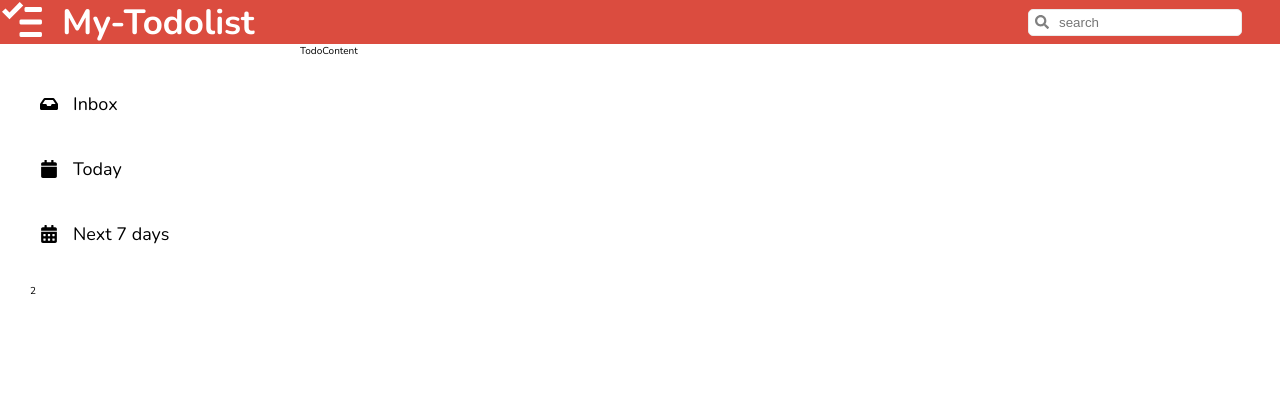
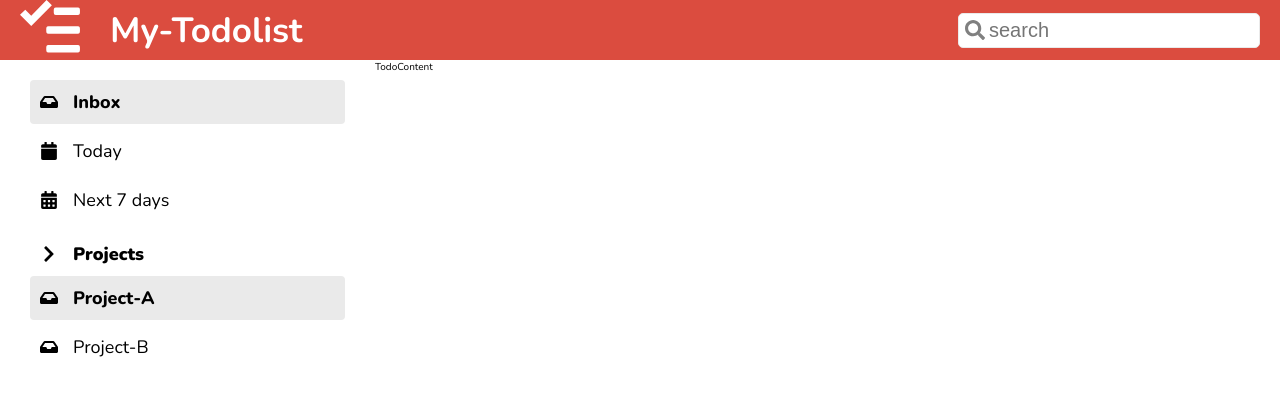
Before and after one commit to NatthaphongSk/todolist_project, a React (Create React App) app: page / in a window 1280 px wide. Shown: the top 396 px of the page. Built offline with nearby package versions, Linux system fonts and the light colour scheme.

Commit message:
finish Lists

```diff
--- a/src/app/App.js
+++ b/src/app/App.js
@@ -1,14 +1,26 @@
+// Dependencies
 import "./App.scss";
-import Header from "../components/Header.jsx";
-import ListItem from "../components/ListItem";
 import {
   FaInbox,
   FaCalendar,
   FaCalendarAlt,
   FaChevronDown,
 } from "react-icons/fa";
+import Header from "../components/Header";
+import Lists from "../components/Lists";
 
 function App() {
+  const generalList = [
+    { id: 1, text: "Inbox", active: true, icon: <FaInbox /> },
+    { id: 2, text: "Today", active: false, icon: <FaCalendar /> },
+    { id: 3, text: "Next 7 days", active: false, icon: <FaCalendarAlt /> },
+  ];
+  const projectList = [
+    { id: 4, text: "Project-A", active: true, icon: <FaInbox /> },
+    { id: 5, text: "Project-B", active: false, icon: <FaInbox /> },
+  ];
+
+  //cbjectDetail => <listItem ...ObjDetail>
   return (
     <div className="todo">
       <div className="todo__header">
@@ -16,23 +28,22 @@ function App() {
       </div>
       <div className="todo__sidebar">
         <aside className="sidebar">
-          <section className="sidebar-category">
-            <ul className="list">
-              <ListItem
-                text="Inbox"
-                icon={<FaInbox className="list__item__icon" />}
-              />
-              <ListItem
-                text="Today"
-                icon={<FaCalendar className="list__item__icon" />}
-              />
-              <ListItem
-                text="Next 7 days"
-                icon={<FaCalendarAlt className="list__item__icon" />}
-              />
-            </ul>
+          <section className="sidebar__category">
+            <Lists data={generalList} />
           </section>
-          <section className="sidebar-category">2</section>
+          <section className="sidebar__category">
+            <div className="accordion">
+              {/* Toggle */}
+              <div className="accordion__toggle">
+                <li className="accordion__item">
+                  <FaChevronDown className="accordion__item__icon accordion__item__active" />
+                  <p className="accordion__item__text">Projects</p>
+                </li>
+              </div>
+              {/* Lists */}
+              <Lists data={projectList} />
+            </div>
+          </section>
         </aside>
       </div>
       <div className="todo__content">TodoContent</div>
@@ -41,3 +52,45 @@ function App() {
 }
 
 export default App;
+
+/*
+challenge : Refactor ให้ 2 section render UI ที่
+  - OptionA (2/5):render ต่างกัน <list/> กับ <Accordian/>
+  - OptionB (4/5):render ด้วย UI เดี่ยวกัน เช่น <list/>
+  - OptionC (5/5):render ด้วย UI <list/> ภายใต้ <Accordian><list/><Accordian/>
+*/
+
+// {
+//   /*
+// <ul className="list">
+//   {/* วิธี 1 */
+// }
+// {
+//   /* {projectList.map((obj) => (
+//     <ListItem
+//       key={obj.id}
+//       text={obj.text}
+//       icon={obj.icon}
+//       active={obj.active}
+//     /> */
+// }
+// {
+//   /* วิธี 2 */
+// }
+// {
+//   /* {projectList.map((obj) => (
+//     <ListItem key={obj.id} {...obj} />
+//   ))} */
+// }
+// {
+//   /* วิธี 3 */
+// }
+// {
+//   /* {projectLists.map((obj) => {
+//     obj.key = obj.id;
+//     delete obj.id;
+//     return <ListItem {...obj} />;
+//   })}
+// </ul>
+// */
+// }
--- a/src/app/App.scss
+++ b/src/app/App.scss
@@ -1,23 +1,18 @@
-@import "../index.scss";
+@import '../index.scss';
 
-
-.todo{
+.todo {
   display: grid;
-    // grid-template-rows: ความสูงแถว1 ความสูงแถวสอง
   grid-template-rows: $header-height calc(100vh - $header-height);
   grid-template-columns: $sidebar-width calc(100vw - $sidebar-width);
-    &__header{
-        // grid-row-start: 1;
-        // grid-row-end: 2;
+  &__header {
     grid-row: 1/2;
     grid-column: 1/-1;
-
   }
-    &__sidebar{
+  &__sidebar {
     grid-row: 2/-1;
-        grid-column: 1/2;
+    grid-column: 1 / span 1;
   }
-    &__content{
+  &__content {
     grid-row: 2/-1;
     grid-column: 2/-1;
   }
@@ -32,30 +27,31 @@
   height: calc(100vh - $header-height);
 }
 
-// Block
-.list {
-    display: flex;
-    flex-direction: column;
-    gap: 5px;
-    padding: 0;
+// SCSS : mixins and extends concept
 
-    // Element
+// BLOCK
+.accordion {
+  // ELEMENT
   &__item {
     display: flex;
     align-items: center;
     gap: 15px;
     font-size: 1.8rem;
-        padding: 0 10px;
+    padding: 10px;
     border-radius: 4px;
+    font-weight: 900;
+
+    // MODIFIER
+    &__icon {
       cursor: pointer;
-
-        &:hover {
-            background-color: $grey-light;
+      transition: 1s;
+    }
+    &__active {
+      transform: rotate(-90deg);
     }
 
-        // Modifier
     &__text {
-            font-weight: 400;
+      font-weight: inherit;
     }
   }
 }
--- a/src/components/Header.jsx
+++ b/src/components/Header.jsx
@@ -6,7 +6,7 @@ function Header(){
     return(
         <header className="header">
           <div className="header__logo">
-            <GoTasklist />
+            <GoTasklist/>
           </div>
           <div className="header__text">
             <h1>My-Todolist</h1>
--- a/src/components/Header.scss
+++ b/src/components/Header.scss
@@ -3,13 +3,13 @@
 .header{
     display: flex;
     align-items: center;
-    gap: 20px;
+    gap: 30px;
     height: $header-height;
     background-color: $primary;
-    padding: 2px 2px;
+    padding: 2px 20px;
     box-sizing: border-box;
     &__logo{
-        font-size: 4rem;
+        font-size: 6rem;
         color: white;
         display: flex;
         cursor: pointer;
@@ -26,24 +26,3 @@
         min-width: 250px;
     }
 }
-
-.search{
-    position: relative;
-
-    &__icon{
-        position: absolute;
-        left: 7px;
-        top: 50%;
-        transform: translateY(-50%);
-        font-size: 1.4rem;
-        color: $grey-dark;
-        display: flex; // make children to be inline
-    }
-    &__input{
-        padding: 5px;
-        padding-left: 30px;
-        border-radius: 5px;
-        border: 1px solid $grey-light;
-
-    }
-}
--- a/src/components/ListItem.jsx
+++ b/src/components/ListItem.jsx
@@ -1,13 +1,27 @@
+import './ListItem.scss';
 
+/*
+props = {
+  text : string
+  icon : <Component/>
+  active: boolean
+}
+*/
+function ListItem(props) {
+  console.log(props); // props = {text: "custom text"}
 
-function ListItem(props){
-    return(
-        <li className="list__item">
-            {props.icon}
-            <p className="list__item__text">{props.text}</p>
-        </li>
-    )
+  const listClassName = `list__item ${props.active ? 'active' : ''}`;
+  // active=false => textClassName = "list__item"
+  // active=true => textClassName = "list__item active"
 
-  }
-
-  export default ListItem;
+  return (
+    <li className={listClassName}>
+      {props.icon}
+      <p className='list__item__text'>{props.text}</p>
+    </li>
+  );
+}
+// CSS + JS Value == DynamicsClassName
+// not-active :  className='list__item'
+// active :   className='list__item active'
+export default ListItem;
--- /dev/null
+++ b/src/components/ListItem.scss
@@ -0,0 +1,34 @@
+@import '../index.scss';
+
+// Block
+.list {
+  display: flex;
+  flex-direction: column;
+  gap: 5px;
+
+  // Element
+  &__item {
+    display: flex;
+    align-items: center;
+    gap: 15px;
+    font-size: 1.8rem;
+    padding: 10px;
+    border-radius: 4px;
+    cursor: pointer;
+    font-weight: 400;
+
+    &:hover {
+      background-color: $grey-light;
+    }
+
+    // Modifier
+    &__text {
+      font-weight: inherit;
+    }
+  }
+}
+
+.active {
+  font-weight: 800;
+  background-color: $grey-light;
+}
--- /dev/null
+++ b/src/components/Lists.jsx
@@ -0,0 +1,24 @@
+import ListItem from "./ListItem"
+/*
+prop={
+    data : Array<{
+        id: number,
+        text: string,
+        active: boolean,
+        icon: <Components/>
+    }>
+}
+*/
+
+function Lists(props){
+    return(
+        <ul className="list">
+            {props.data.map((obj)=>(<ListItem key={obj.id}
+                    text={obj.text}
+                    icon={obj.icon}
+                    active={obj.active}/>))}
+        </ul>
+    )
+}
+
+export default Lists
--- a/src/components/Search.scss
+++ b/src/components/Search.scss
@@ -8,7 +8,7 @@
         left: 7px;
         top: 50%;
         transform: translateY(-50%);
-        font-size: 1.4rem;
+        font-size: 2rem;
         color: $grey-dark;
         display: flex; // make children to be inline
     }
@@ -17,6 +17,6 @@
         padding-left: 30px;
         border-radius: 5px;
         border: 1px solid $grey-light;
-
+        font-size: 2rem;
     }
 }
--- a/src/index.js
+++ b/src/index.js
@@ -1,3 +1,4 @@
+// Dependencies
 import React from "react";
 import ReactDOM from "react-dom/client";
 import "./index.scss";
@@ -5,7 +6,7 @@ import App from "./app/App";
 
 const root = ReactDOM.createRoot(document.getElementById("root"));
 root.render(
-  <React.StrictMode>
-    <App />
-  </React.StrictMode>
+  // <React.StrictMode>
+  <App />
+  // </React.StrictMode>
 );
--- a/src/index.scss
+++ b/src/index.scss
@@ -6,13 +6,13 @@ $primary: #db4c3f;
 $grey-light: #eaeaea;
 $grey-dark: #808080;
 $white: #fff;
-$header-height: 44px;
-$sidebar-width: 300px;
+$header-height: 60px;
+$sidebar-width: 375px;
 
-// Global Reset
-_,
-_::after,
-\*::before {
+// GLOBAL RESET
+*,
+*::after,
+*::before {
   margin: 0;
   padding: 0;
   box-sizing: inherit;
@@ -23,7 +23,6 @@ font-size: 62.5%; /*equal font-size : 10px*/
 }
 
 body {
-    margin: 0;
   box-sizing: border-box;
   font-family: 'Nunito', -apple-system, BlinkMacSystemFont, 'Segoe UI', 'Roboto', 'Oxygen', 'Ubuntu',
     'Cantarell', 'Fira Sans', 'Droid Sans', 'Helvetica Neue', sans-serif;
@@ -31,6 +30,6 @@ body {
   -moz-osx-font-smoothing: grayscale;
 }
 
-li{
+li {
   list-style: none;
 }
```
Also changed, not shown: src/components/Lists.scss (added). Lines whose indentation alone changed are shown as unchanged.
